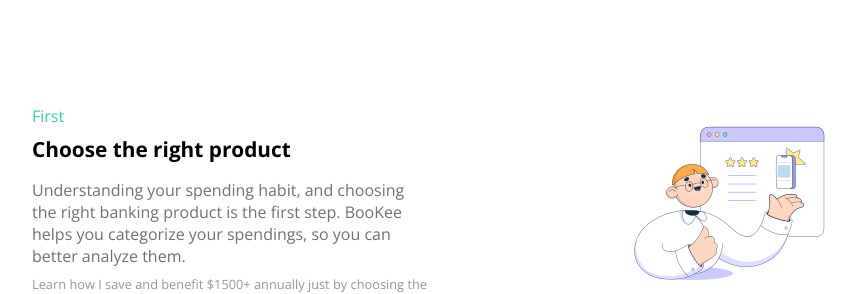
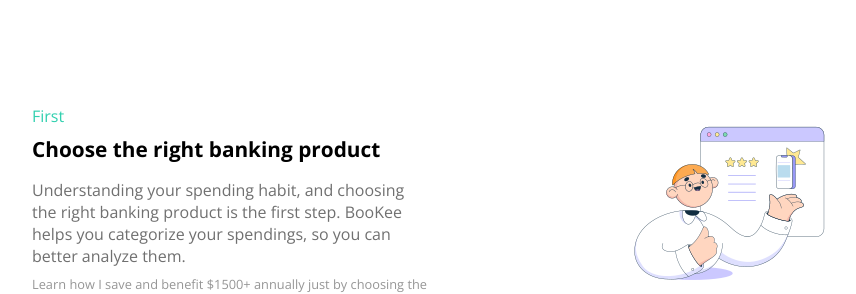
Before and after one commit to suno-o/BooKee, a Next.js app: page / in a window 1280 px wide. Shown: the part 1020-1314 px from the top of the page, without its empty margins (208-1064 px from the left). Built offline with nearby package versions, Linux system fonts and the light colour scheme.

Commit message:
fix(Step1): Update heading

```diff
--- a/src/views/Home/components/Steps/Step1.tsx
+++ b/src/views/Home/components/Steps/Step1.tsx
@@ -8,7 +8,7 @@
   <Jumbotron>
     <Jumbotron.Pane>
       <Jumbotron.SubHeading colorTheme='success'>First</Jumbotron.SubHeading>
-      <Jumbotron.Heading>Choose the right product</Jumbotron.Heading>
+      <Jumbotron.Heading>Choose the right banking product</Jumbotron.Heading>
       <Jumbotron.Content>
         <p>
           Understanding your spending habit, and choosing the right banking product is the first step.
```
